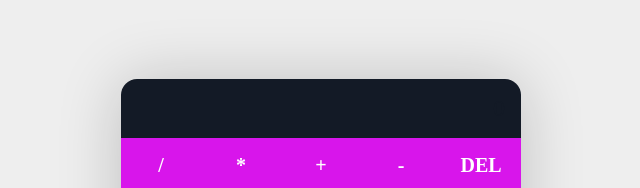
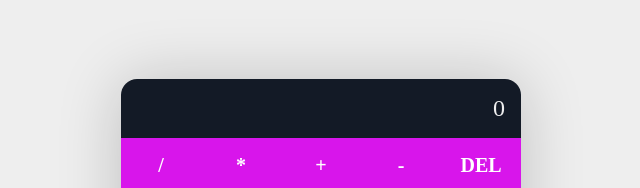
Before and after one commit to gui-bvr/ebac02-react-calculator, a React (Create React App) app: page / in a window 1280 px wide. Shown: the part 154-342 px from the top of the page, without its empty margins (319-959 px from the left). Built offline with nearby package versions, Linux system fonts and the light colour scheme.

Commit message:
Alteração no CSS

```diff
--- a/src/index.css
+++ b/src/index.css
@@ -37,7 +37,7 @@ body {
   padding: 16px;
   text-align: right;
   background-color: var(--dark);
-  color: var(--dark);
+  color: var(--light);
   font-size: 24px;
   font-weight: 300;
 }
```
